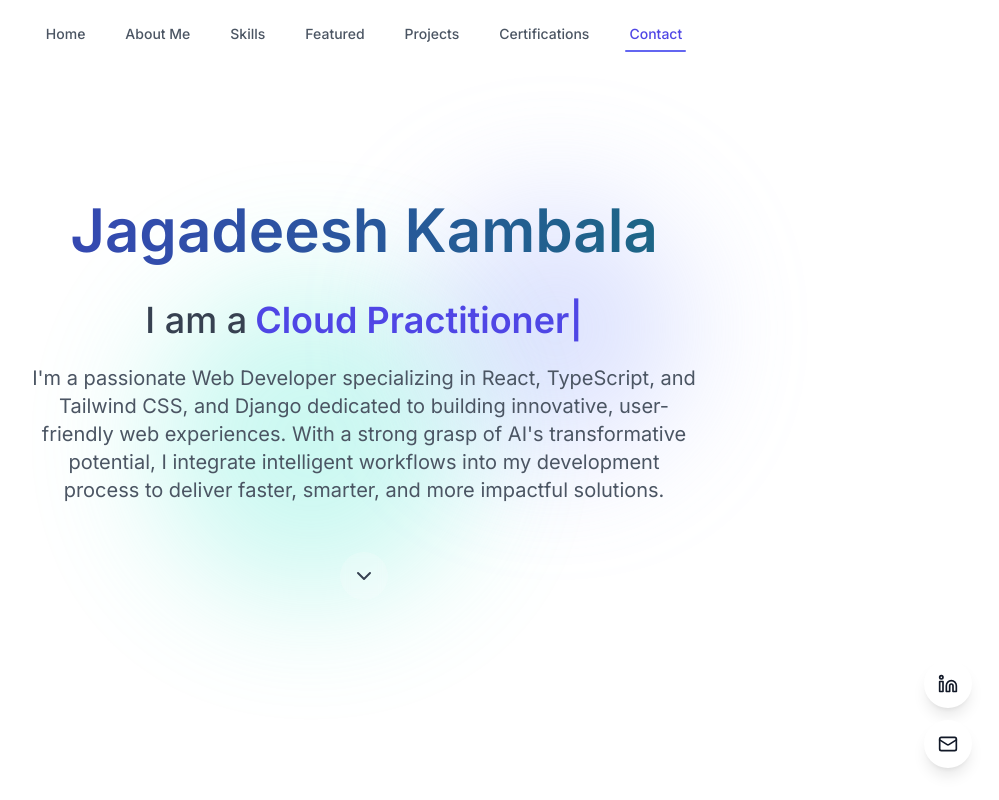
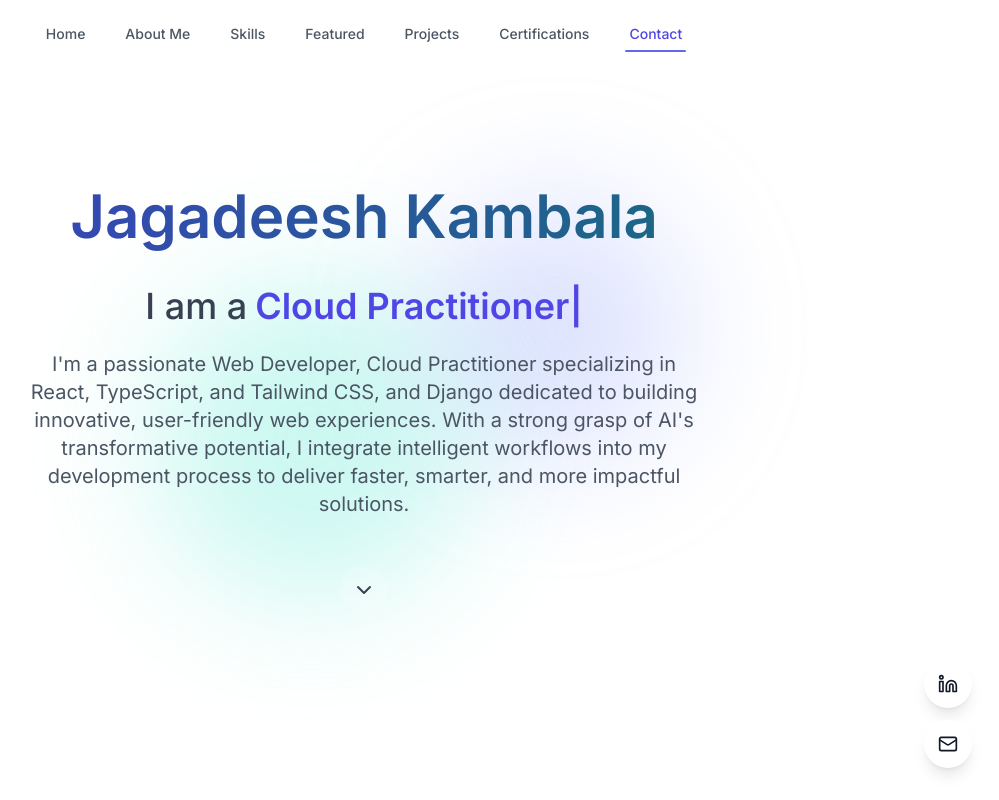
Before and after one commit to JagadeeshKambala/JagadeeshPortfolio, a React (Vite) app: page /#contact in a window 1280 px wide. Shown: the top 800 px of the page, without its empty margins (276-1275 px from the left). Built offline with nearby package versions, Linux system fonts and the light colour scheme.

Commit message:
feat(ui): update description matter on Hero Section

```diff
--- a/src/components/sections/Hero.tsx
+++ b/src/components/sections/Hero.tsx
@@ -71,9 +71,9 @@ const Hero: React.FC = () => {
           transition={{ duration: 0.6, delay: 0.4 }}
           className="text-lg md:text-xl text-gray-600 dark:text-gray-200 max-w-2xl mx-auto mb-6"
         >
-          I'm a passionate Web Developer specializing in React, TypeScript, and
-          Tailwind CSS, and Django dedicated to building innovative,
-          user-friendly web experiences. With a strong grasp of AI's
+          I'm a passionate Web Developer, Cloud Practitioner specializing in
+          React, TypeScript, and Tailwind CSS, and Django dedicated to building
+          innovative, user-friendly web experiences. With a strong grasp of AI's
           transformative potential, I integrate intelligent workflows into my
           development process to deliver faster, smarter, and more impactful
           solutions.
```
